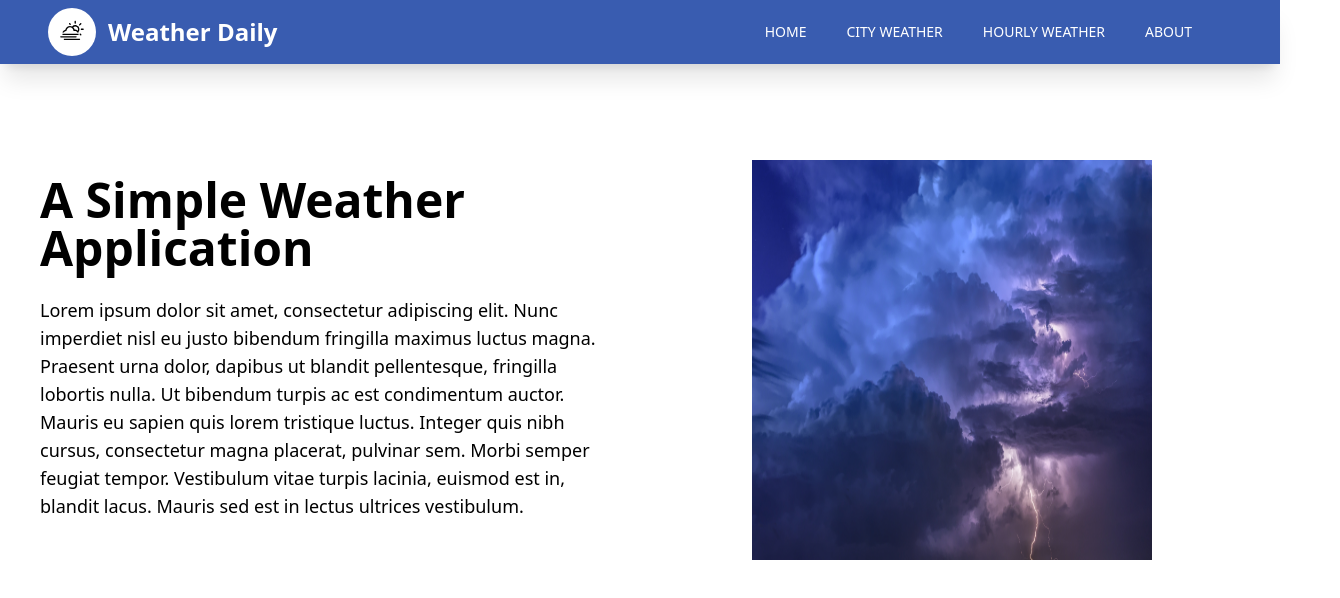
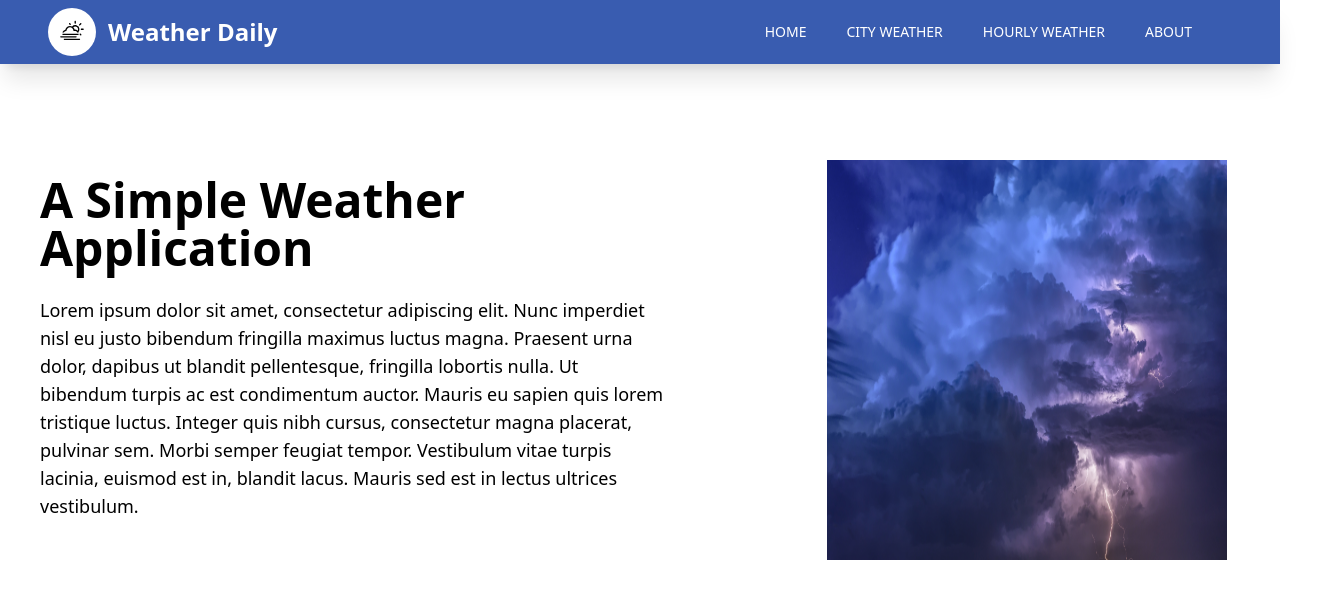
Before and after one commit to 6-afrika/mini_project_3_team_3, a Next.js app: page / in a window 1280 px wide. Shown: the top 598 px of the page, 1340 px wide, since content can reach past the window. Built offline with nearby package versions, Linux system fonts and the light colour scheme.

Commit message:
Hero Section Modified

```diff
--- a/components/Hero.jsx
+++ b/components/Hero.jsx
@@ -4,7 +4,7 @@ import Image from 'next/image'
 
 const Hero = () => {
     return (
-        <section class="relative mt-40 ml-20 md:ml-10 sm:ml-0 sm:mr-10">
+        <section class="relative mt-40 ml-20 md:ml-10 sm:ml-0">
             <div class="container flex flex-col-reverse lg:flex-row items-center gap-12 mt-14 lg:mt-28">
                 <div class="flex flex-1 flex-col items-center lg:items-start">
                     <h2 class="text-bookmark-blue text-3xl md:text-4 lg:text-5xl text-center lg:text-left mb-6">
@@ -16,7 +16,7 @@ const Hero = () => {
                     </p>
 
                 </div>
-                <div class="flex justify-center flex-1 mb-10 md:mb-16 lg:mb-0 z-10">
+                <div class="flex justify-center flex-1 mb-10 md:mb-16 lg:mb-0 mr-[-60px]">
                     <Image className="" src={MainImage} width={400} height={400} alt="" />
                 </div>
             </div>
```
